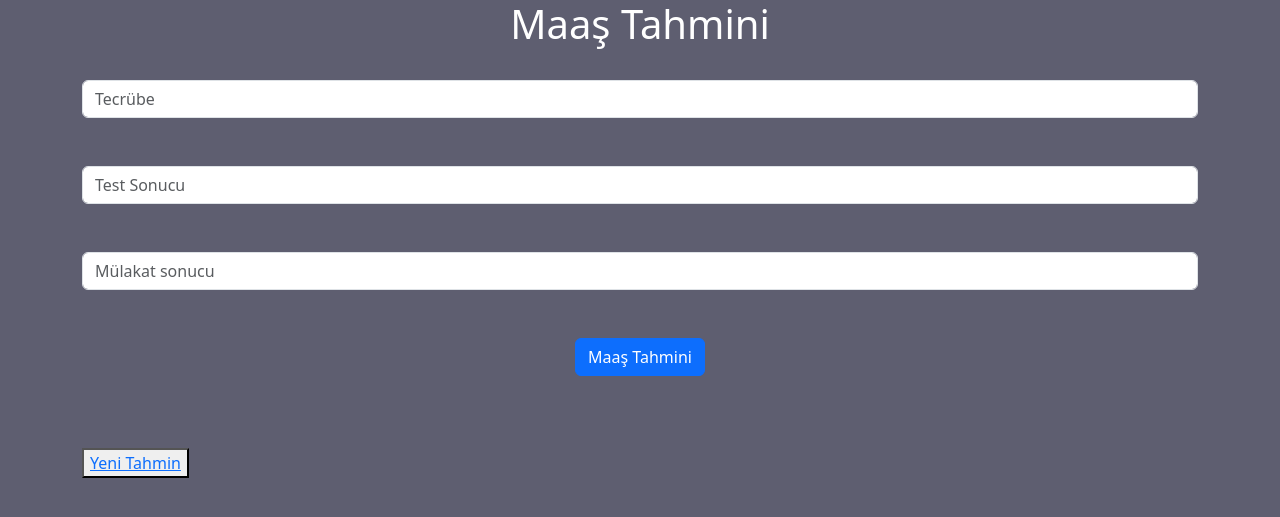
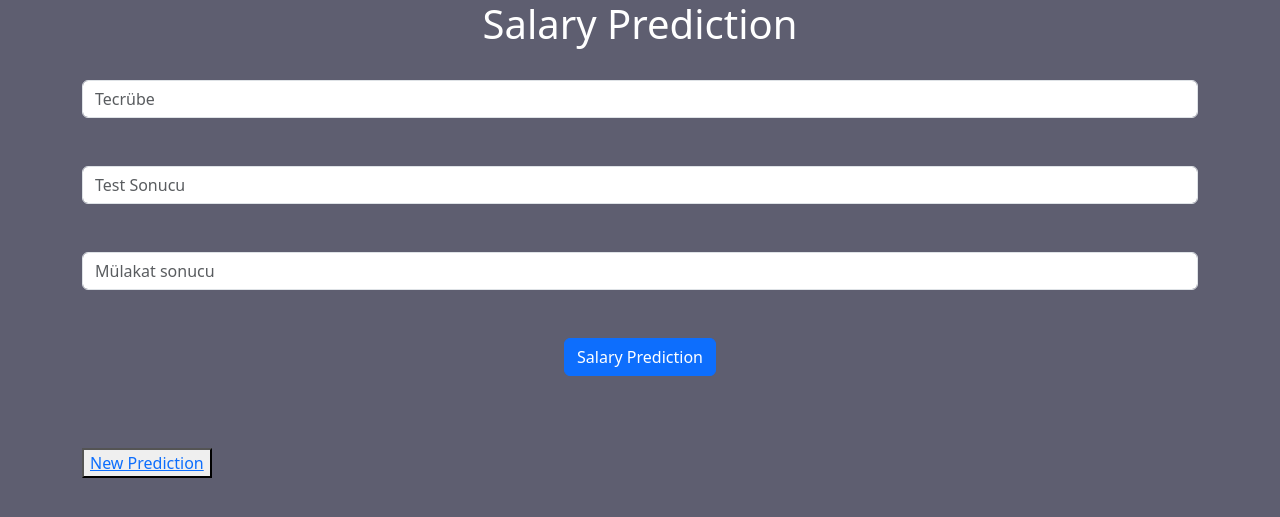
Before and after one commit to tubakadriye/Salary-Prediction, a Flask app: page / in a window 1280 px wide. Shown: the top 517 px of the page. Run offline with Flask 3, Linux system fonts and the light colour scheme; parts of the project's set-up code (start-up, migrations or seed data) failed here and were passed over.

Commit message:
update new prediction

```diff
--- a/templates/index.html
+++ b/templates/index.html
@@ -3,12 +3,12 @@
 <head>
     <meta charset="UTF-8">
     <meta name="viewport" content="width=device-width, initial-scale=1.0">
-    <title>Tahmin</title>
+    <title>Prediction</title>
     <link href="https://cdn.jsdelivr.net/npm/bootstrap@5.3.0/dist/css/bootstrap.min.css" rel="stylesheet" integrity="sha384-9ndCyUaIbzAi2FUVXJi0CjmCapSmO7SnpJef0486qhLnuZ2cdeRhO02iuK6FUUVM" crossorigin="anonymous">
 </head>
 <body style="background-color: rgb(94, 94, 112)">
     <div class="login container">
-        <h1 style="color: white; text-align: center">Maaş Tahmini</h1>
+        <h1 style="color: white; text-align: center">Salary Prediction</h1>
         <br>
         <!-- Main Input For Receiving Query to our ML -->
         <form action="{{url_for('predict')}}" method="post" style="text-align: center;">
@@ -21,7 +21,7 @@
             <input class="form-control" type="text" name="interview_score" placeholder="Mülakat sonucu" required="required" />
             <br />
             <br />
-            <button type="submit" class="btn btn-primary btn-block btn-large">Maaş Tahmini</button>
+            <button type="submit" class="btn btn-primary btn-block btn-large">Salary Prediction</button>
         </form>
         <br />
         <br />
@@ -29,7 +29,7 @@
         {{text}}
 
         <br>
-        <button class="btn-primary" style="text-align: center;"><a href="http://127.0.0.1:5000" style="text-align: center;">Yeni Tahmin</a></button>
+        <button class="btn-primary" style="text-align: center;"><a href="/" style="text-align: center;">New Prediction</a></button>
     </div>
 
     <script src="https://cdn.jsdelivr.net/npm/@popperjs/core@2.11.8/dist/umd/popper.min.js" integrity="sha384-I7E8VVD/ismYTF4hNIPjVp/Zjvgyol6VFvRkX/vR+Vc4jQkC+hVqc2pM8ODewa9r" crossorigin="anonymous"></script>
```
Also changed, not shown: readme.md (added).
